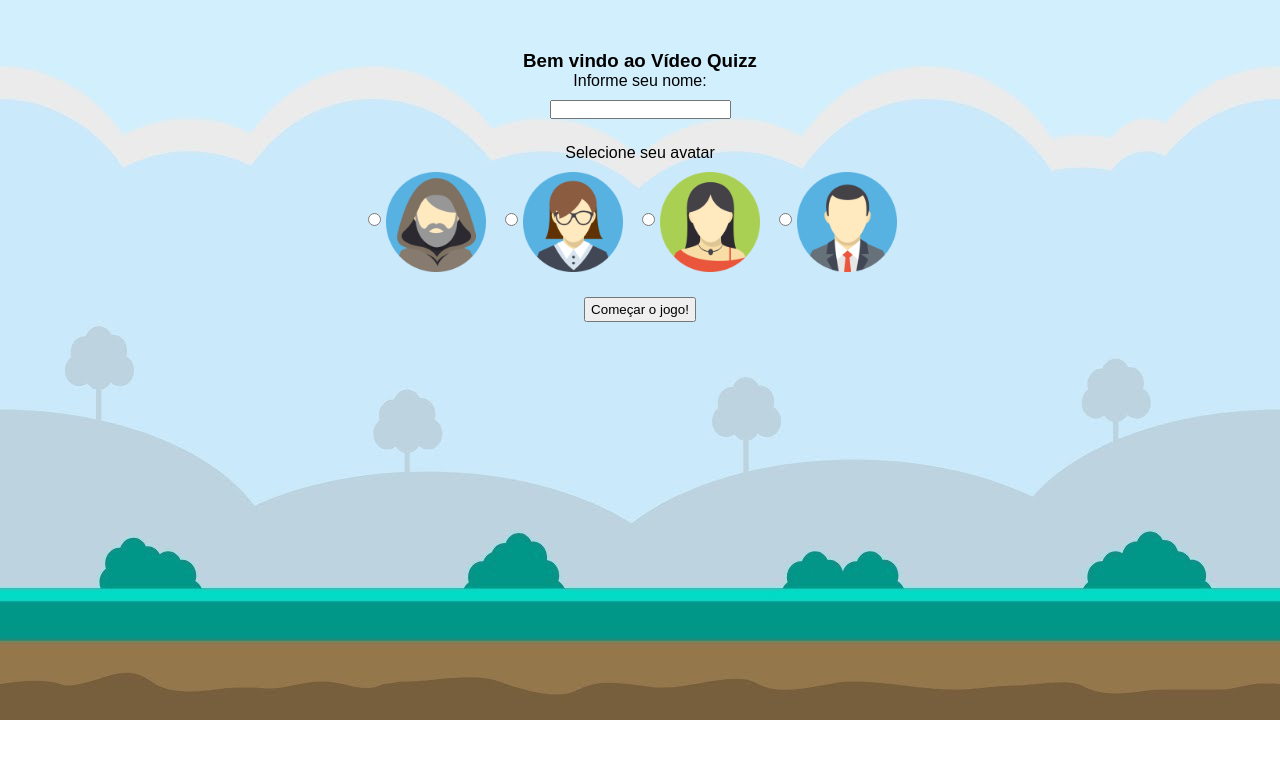
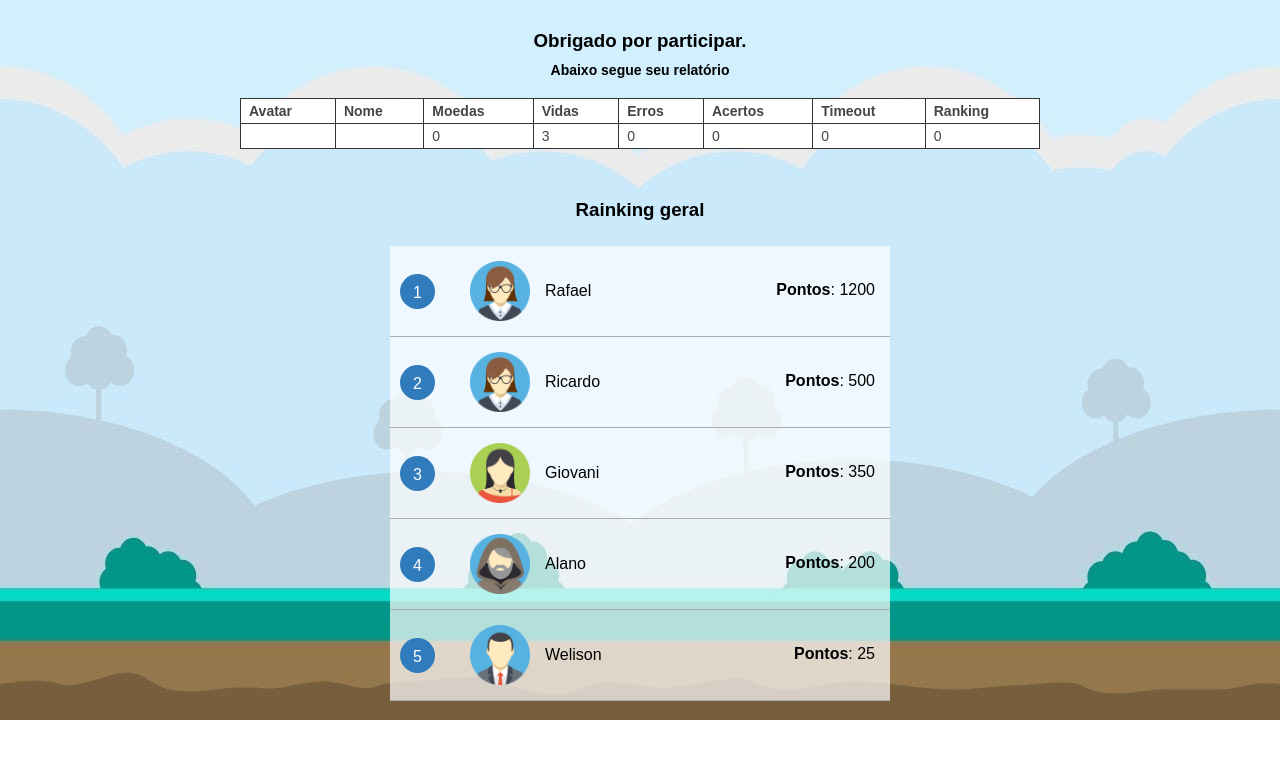
Before and after one commit to welisonmenezes/video-quizz, a plain HTML site: page app/index.html in a window 1280 px wide. Drawn offline with Linux system fonts and the light colour scheme.

Commit message:
tela de ranking criada

```diff
--- a/app/css/app.css
+++ b/app/css/app.css
@@ -5,7 +5,8 @@
 
 body{
 	font-family: Arial, sans-serif;
-	background: url(../img/bg.jpg) no-repeat;
+	background: url(../img/bg.jpg) repeat-x;
+	background-attachment: fixed;
 	height: 100%;
 }
 
@@ -29,6 +30,22 @@ ul{
 }
 li{
 	list-style: none;
+}
+
+table{
+	width: 100%;
+	font-size: 14px;
+	border-collapse: collapse;
+	color: #444;
+}
+th{
+	background: #eee;
+}
+td, th{
+	padding: 4px 8px;
+	text-align: left;
+	border: solid 1px #333;
+	background: #fff;
 }
 
 
@@ -211,3 +228,57 @@ li{
 	display: inline-block;
 	vertical-align: middle;
 }
+
+
+.ranking-box{
+	text-align: center;
+	padding-top: 30px;
+}
+.ranking-box h4{
+	margin-bottom: 20px;
+	margin-top: 10px;
+	font-size: 14px;
+}
+.ranking-box table{
+	margin-bottom: 50px;
+}
+
+
+.ul-ranking{
+	max-width: 500px;
+	margin: 0 auto;
+	margin-bottom: 100px;
+	margin-top: 25px;
+	background: rgba(255, 255, 255, 0.7);
+}
+.ul-ranking li{
+	text-align: left;
+	padding: 15px 0;
+	border-bottom: 1px solid #aaa;
+}
+.ul-ranking li > span,
+.ul-ranking li > img{
+	display: inline-block;
+	vertical-align: middle;
+}
+.ul-ranking li > span{
+	padding: 5px 15px;
+}
+.ul-ranking span.position{
+	background: #307bbb;
+	color: #fff;
+	border-radius: 50%;
+	width: 15px;
+	height: 15px;
+	padding: 10px 10px 10px 10px !important;
+	text-align: center;
+	margin-right: 35px;
+	margin-left: 10px;
+}
+.ul-ranking span.coins{
+	float: right;
+	padding-top: 20px;
+}
+.ul-ranking img{
+	max-width: 60px;
+}
--- a/app/index.html
+++ b/app/index.html
@@ -5,18 +5,12 @@
 	<title>Vídeo Quizz</title>
 
 	<link rel="stylesheet" href="css/circle.css">
-	<!-- <link rel="stylesheet" href="labyrinth/css/style.css"> -->
 	<link rel="stylesheet" href="css/app.css">
 </head>
 <body>
 	<div class="wrap">
 
-		<!-- <div class="step">
-			<div id="c"></div>
-			<p id="fps"></p>
-		</div> -->
-
-		<div class="step active" id="stepOne">
+		<div class="step xactive" id="stepOne">
 			<div class="config-painel">
 				<h3>Bem vindo ao Vídeo Quizz</h3>
 				<div class="name-box">
@@ -201,8 +195,29 @@
 			</div>
 		</div>
 
-		<div class="step" id="stepFour">
-			ranking aqui.
+		<div class="step active" id="stepFour">
+			<div class="ranking-box">
+				<h3>Obrigado por participar.</h3>
+				<h4>Abaixo segue seu relatório</h4>
+				<table>
+					<thead>
+						<tr>
+							<th>Avatar</th>
+							<th>Nome</th>
+							<th>Moedas</th>
+							<th>Vidas</th>
+							<th>Erros</th>
+							<th>Acertos</th>
+							<th>Timeout</th>
+							<th>Ranking</th>
+						</tr>
+					</thead>
+					<tbody id="userTBody"></tbody>
+				</table>
+
+				<h3>Rainking geral</h3>
+				<ul class="ul-ranking" id="ulRanking"></ul>
+			</div>
 		</div>
 
 
@@ -213,9 +228,9 @@
 	</div>
 
 	<script src="js/data.js"></script>
-	<!-- <script src="labyrinth/js/game.js"></script> -->
 	<script src="js/stepOne.js"></script>
 	<script src="js/stepTwo.js"></script>
 	<script src="js/stepThree.js"></script>
+	<script src="js/stepFour.js"></script>
 </body>
 </html>
--- a/app/js/data.js
+++ b/app/js/data.js
@@ -23,39 +23,67 @@ var objPlayers = [
 		name: "Ricardo",
 		avatar: "img/avatar-2.png",
 		lifes: 1,
-		coins: 500
+		coins: 500,
+		errors: 0,
+		hits: 0,
+		timeouts: 0
 	},
 	{
 		name: "Alano",
 		avatar: "img/avatar-1.png",
 		lifes: 3,
-		coins: 200
+		coins: 200,
+		errors: 0,
+		hits: 0,
+		timeouts: 0
 	},
 	{
 		name: "Rafael",
 		avatar: "img/avatar-2.png",
 		lifes: 2,
-		coins: 1200
+		coins: 1200,
+		errors: 0,
+		hits: 0,
+		timeouts: 0
 	},
 	{
 		name: "Giovani",
 		avatar: "img/avatar-3.png",
 		lifes: 2,
-		coins: 350
+		coins: 350,
+		errors: 0,
+		hits: 0,
+		timeouts: 0
 	},
 	{
 		name: "Welison",
 		avatar: "img/avatar-4.png",
 		lifes: 1,
-		coins: 25
+		coins: 25,
+		errors: 0,
+		hits: 0,
+		timeouts: 0
 	}
 ];
+
+
+function compare(a,b) {
+	if (a.coins > b.coins)
+		return -1;
+	if (a.coins < b.coins)
+		return 1;
+	return 0;
+}
+//objPlayers.sort(compare);
 
 
 
 var objPlayer = {
 	name: "",
 	avatar: "",
-	lifes: 1,
-	coins: 0
+	lifes: 3,
+	coins: 0,
+	errors: 0,
+	hits: 0,
+	timeouts: 0
 };
--- /dev/null
+++ b/app/js/stepFour.js
@@ -0,0 +1,48 @@
+(function(){
+
+	function makeReport(){
+		var userTBody = document.getElementById("userTBody");
+
+		var tr = document.createElement("TR");
+
+		//objPlayers.push(objPlayer);
+		objPlayers.sort(compare);
+		var index = objPlayers.findIndex(x => x.name==objPlayer.name);
+		//console.log(objPlayers)
+
+		var trBody = "<td><img src='"+objPlayer.avatar+"' /></td>";
+			trBody += "<td>"+objPlayer.name+"</td>";
+			trBody += "<td>"+objPlayer.coins+"</td>";
+			trBody += "<td>"+objPlayer.lifes+"</td>";
+			trBody += "<td>"+objPlayer.errors+"</td>";
+			trBody += "<td>"+objPlayer.hits+"</td>";
+			trBody += "<td>"+objPlayer.timeouts+"</td>";
+			trBody += "<td>"+(index+1)+"</td>";
+
+		tr.innerHTML = trBody;
+		userTBody.append(tr);
+	}
+	makeReport();
+
+	function makeRanking(){
+
+		var ulRanking = document.getElementById("ulRanking");
+
+		var total = objPlayers.length,
+			i, li, liBody;
+
+		for(i = 0; i < total; i++){
+			li = document.createElement("LI");
+
+			liBody = "<span class='position'>"+(i+1)+"</span>";
+			liBody += "<img src='"+objPlayers[i].avatar+"'>";
+			liBody += "<span class='name'>"+objPlayers[i].name+"</span>";
+			liBody += "<span class='coins'><b>Pontos</b>: "+objPlayers[i].coins+"</span>";
+
+			li.innerHTML = liBody;
+			ulRanking.append(li);
+		}
+	}
+	makeRanking();
+
+}());
--- a/app/js/stepOne.js
+++ b/app/js/stepOne.js
@@ -22,6 +22,8 @@
 			objPlayer.name = getName.value;
 			objPlayer.avatar = selected.value;
 			setAvatarNamePlayer();
+
+			objPlayers.push(objPlayer);
 
 		}
 	});
--- a/app/js/stepTwo.js
+++ b/app/js/stepTwo.js
@@ -26,6 +26,8 @@
 		}else{
 			videoMain.pause();
 		}
+
+		//console.log(objPlayer)
 	});
 
 
@@ -59,7 +61,8 @@
 
 					currentForm.querySelector('.btnAnswer').classList.add("hide");
 					clearInterval(timerBonus);
-					wrongAnswer();
+					wrongAnswer(true);
+					objPlayer.timeouts++;
 
 				}, 5001);
 
@@ -171,7 +174,7 @@
 	}
 
 
-	function wrongAnswer(){
+	function wrongAnswer(isTimeout){
 		currentForm.classList.add("error");
 		audioEffects.src = "source/fail.mp3";
 		audioEffects.oncanplay = function(){
@@ -179,6 +182,11 @@
 
 
 			objPlayer.lifes--;
+
+			if(!isTimeout){
+				objPlayer.errors++;
+			}
+
 			setHeartsToPlayer();
 
 
@@ -204,6 +212,7 @@
 			audioEffects.play();
 
 			objPlayer.coins += 100 * bonusTime;
+			objPlayer.hits++;
 			setCoinsToPlayer();
 
 			setTimeout(function(){
@@ -297,8 +306,11 @@
 
 		currentForm.querySelector('.btnAnswer').classList.remove("hide");
 
-		objPlayer.lifes = 1;
+		objPlayer.lifes = 3;
 		objPlayer.coins = 0;
+		objPlayer.hits = 0;
+		objPlayer.errors = 0;
+		objPlayer.timeouts = 0;
 		setHeartsToPlayer();
 		setCoinsToPlayer();
 	}
```
